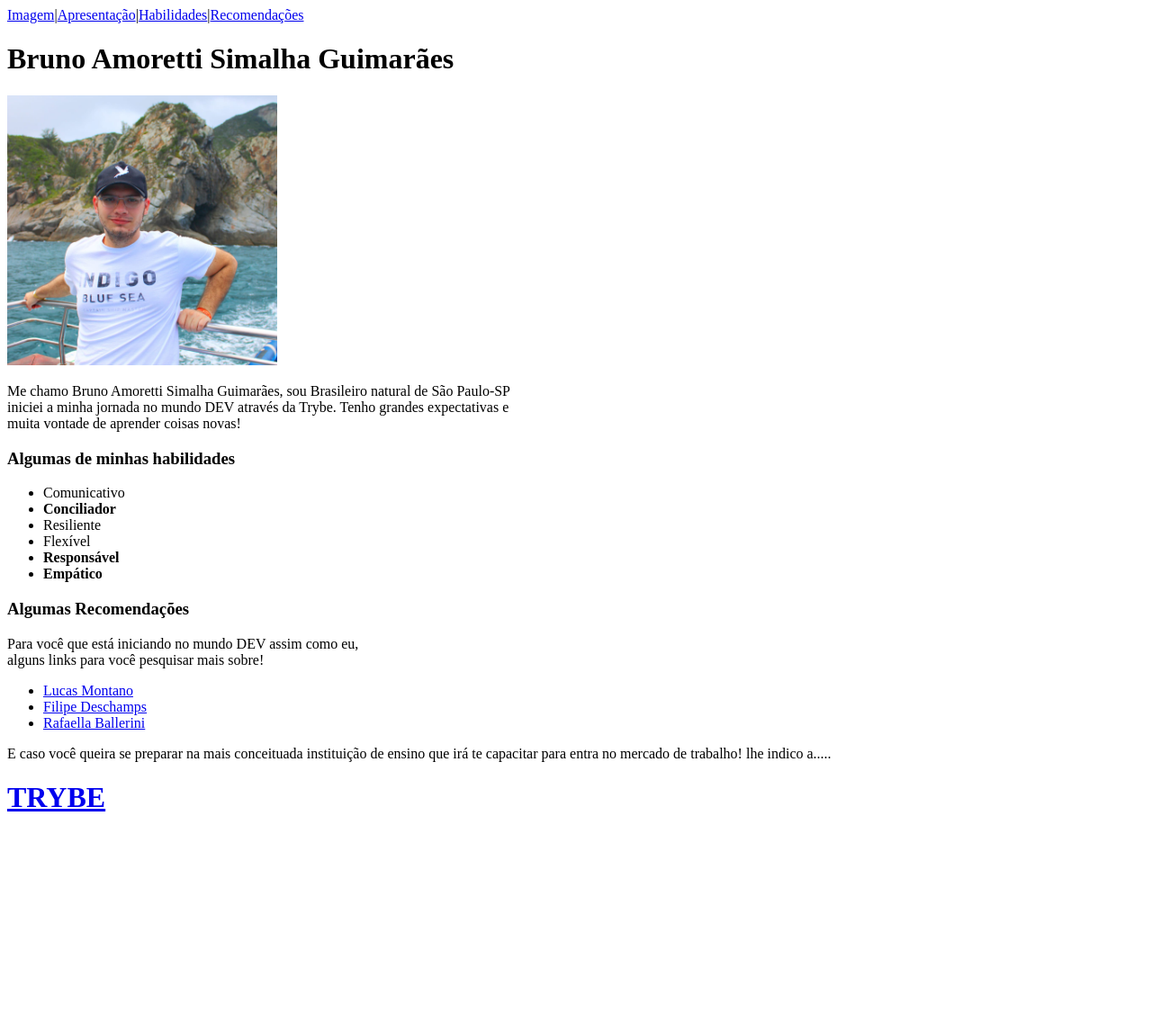
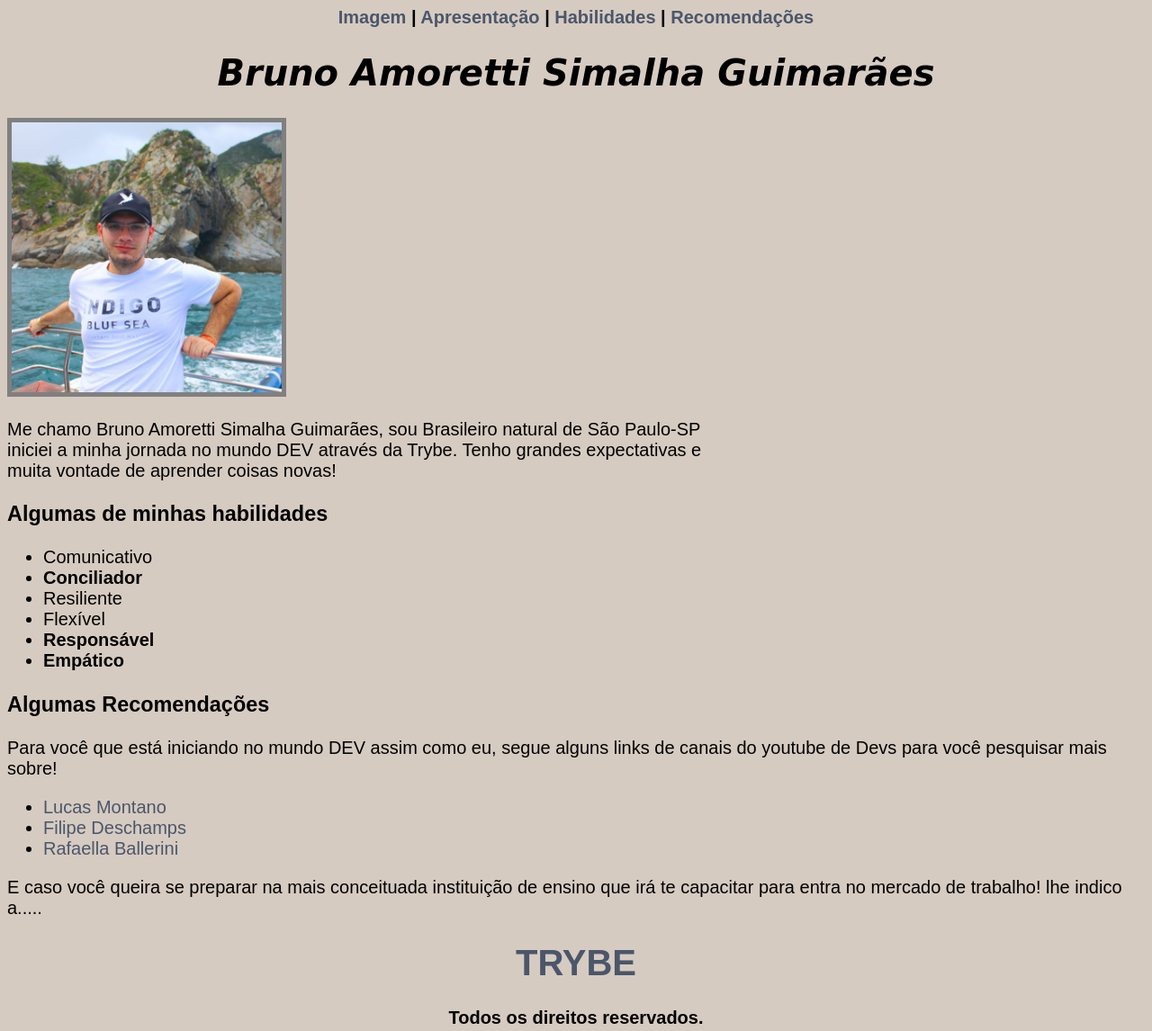
Before and after one commit to BrunoASG/BrunoASG.github.io, a plain HTML site: page index.html in a window 1280 px wide. Shown: the whole page at 90% size. Before the commit the page ends 927 px from the top, so only its background shows below. Drawn offline with Linux system fonts and the light colour scheme.

Commit message:
Adiciona alguns styles: background; font-family; text-align; boder; text-decoration; fonty-size

```diff
--- a/index.html
+++ b/index.html
@@ -3,18 +3,58 @@
         <head>
             <meta charset="UTF-8">
             <title>BrunoASG</title>
+            <style>
+
+                body {
+                    background-color: #D6CBC1;
+                    font-family: Arial, Helvetica, sans-serif;
+                    font-size: 20px;
+                }
+
+                #nome {
+                    font-family: cursive;
+                    font-style: italic;
+                    text-align: center;
+                }
+
+                #indice{
+                    text-align: center;
+                    font-weight: bold;
+                }
+
+                a {
+                    color: #4b566a;
+                    text-decoration: none;
+                }
+
+                .imagem{
+                    border: 5px solid grey;
+                    text-align: center;
+                }
+
+                #rodape {
+                    text-align: center;
+                }
+
+                .link-trybe{
+                    text-align: center;
+                }
+
+
+
+            </style>
         </head>
 
         <body>
 
-            <div>
-                <a href="#imagem">Imagem</a>|<a href="#paragrafo">Apresentação</a>|<a href="#habilidades">Habilidades</a>|<a href="#recomendacoes">Recomendações</a>
+            <div id="indice">
+                <a href="#imagem">Imagem</a> | <a href="#paragrafo">Apresentação</a> | <a href="#habilidades">Habilidades</a> | <a href="#recomendacoes">Recomendações</a>
             </div>
 
-            <h1>Bruno Amoretti Simalha Guimarães</h1>
+            <h1 id="nome">Bruno Amoretti Simalha Guimarães</h1>
 
-            <div id="imagem">
-                <img src="fotoperfi.jpeg" alt="Imagem da minha pessoa de perfil" width="300px">
+            <div id="div-img">
+                <img class="imagem" src="fotoperfi.jpeg" alt="Imagem da minha pessoa de perfil" width="300px">
             </div>
 
             <div id="paragrafo">
@@ -39,8 +79,7 @@
             <div id="recomendacoes">
                 <h3>Algumas Recomendações</h3>
                 <p>
-                    Para você que está iniciando no mundo DEV assim como eu, <br>
-                    alguns links para você pesquisar mais sobre!
+                    Para você que está iniciando no mundo DEV assim como eu, segue alguns links de canais do youtube de Devs para você pesquisar mais sobre!
                 </p>
                 <ul>
                     <li><a href="https://www.youtube.com/channel/UCyHOBY6IDZF9zOKJPou2Rgg" target="_blank" >Lucas Montano</a></li>
@@ -50,8 +89,12 @@
                 <p>
                     E caso você queira se preparar na mais conceituada instituição de ensino que irá te capacitar para entra no mercado de trabalho!
                     lhe indico a..... <br>
-                    <H1><a href="https://www.betrybe.com/" target="_blank">TRYBE</a></H1>
+                    <H1 class="link-trybe"><a href="https://www.betrybe.com/" target="_blank">TRYBE</a></H1>
                 </p>
+            </div>
+
+            <div id="rodape">
+                <h4>Todos os direitos reservados.</h4>
             </div>
 
 
```
